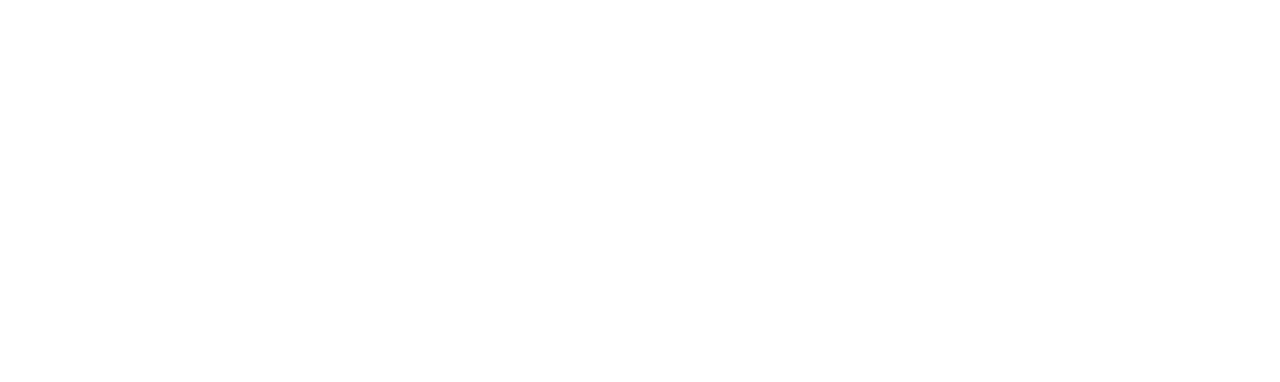
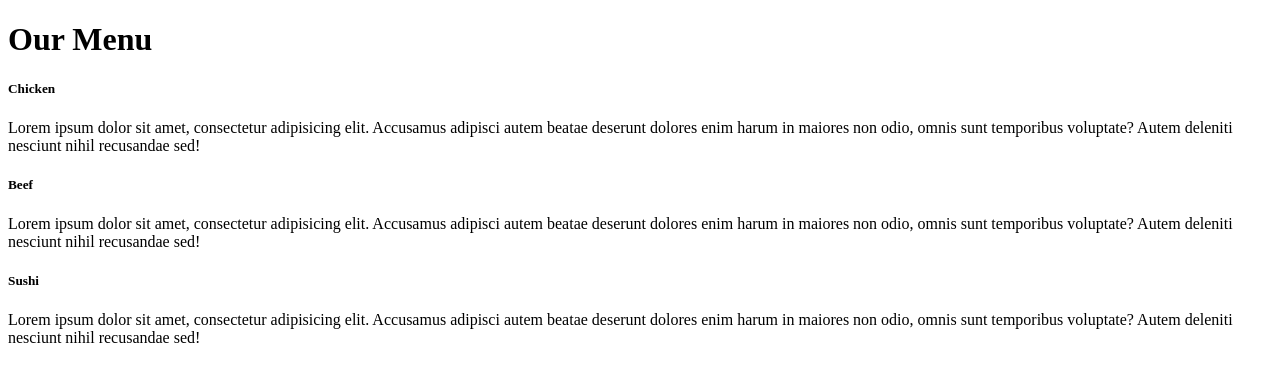
Before and after one commit to akhmedinov/mod2_solution, a plain HTML site: page index.html in a window 1280 px wide. Drawn offline with Linux system fonts and the light colour scheme.

Commit message:
first commit
html writed

```diff
--- a/index.html
+++ b/index.html
@@ -4,5 +4,42 @@
 <title>Homework</title>
 </head>
 <body>
+  <div class="container">
+    <div class="row">
+        <div class="col-sm-12">
+            <h1>Our Menu</h1>
+        </div>
+        <div class="col-sm-6 first_block">
+            <div class="block">
+                <h5 class="title">Chicken</h5>
+                <p>
+                    Lorem ipsum dolor sit amet, consectetur adipisicing elit.
+                    Accusamus adipisci autem beatae deserunt dolores enim harum in maiores non odio, omnis sunt temporibus voluptate?
+                    Autem deleniti nesciunt nihil recusandae sed!
+                </p>
+            </div>
+        </div>
+        <div class="col-sm-6 second_block">
+            <div class="block">
+                <h5 class="title">Beef</h5>
+                <p>
+                    Lorem ipsum dolor sit amet, consectetur adipisicing elit.
+                    Accusamus adipisci autem beatae deserunt dolores enim harum in maiores non odio, omnis sunt temporibus voluptate?
+                    Autem deleniti nesciunt nihil recusandae sed!
+                </p>
+            </div>
+        </div>
+        <div class="col-sm-6 third_block">
+            <div class="block">
+                <h5 class="title">Sushi</h5>
+                <p>
+                    Lorem ipsum dolor sit amet, consectetur adipisicing elit.
+                    Accusamus adipisci autem beatae deserunt dolores enim harum in maiores non odio, omnis sunt temporibus voluptate?
+                    Autem deleniti nesciunt nihil recusandae sed!
+                </p>
+            </div>
+        </div>
+    </div>
+</div>
 </body>
 </html>
```
